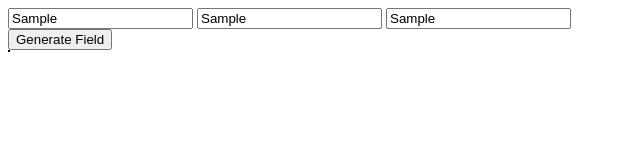
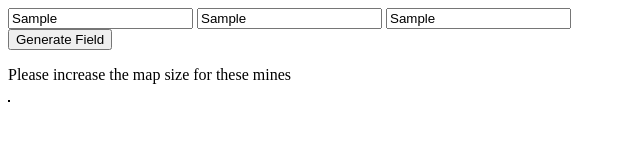
Before and after one commit to MattSturdy/minesweeper, a plain HTML site: page index.html in a window 1280 px wide. Both pictures are taken after typing "Sample", "Sample", "Sample" into the empty fields and a click on the button "Generate Field". Shown: the whole page, without its empty margins (0-640 px from the left). Drawn offline with Linux system fonts and the light colour scheme.

Commit message:
prevent infinate loop

```diff
--- a/index.html
+++ b/index.html
@@ -16,7 +16,7 @@
         <input type="text" value="" placeholder="mines" />
       </form>
       <button onclick="getValues()">Generate Field</button>
-      <div id="map"></div>
+      <p id="format"></p>
       <table id="table"></table>
     </main>
   </body>
--- a/main.js
+++ b/main.js
@@ -4,9 +4,11 @@ const getValues = () => {
   let columns = x.elements[1].value;
   let mines = x.elements[2].value;
   let table = document.getElementById("table");
+
   table.innerHTML = "";
+  document.getElementById("format").innerHTML = "";
 
-  let filledMap = getMinefield(rows, columns, mines);
+  let filledMap = checkMapIsValid(rows, columns, mines);
 
   for (let i = 0; i < filledMap.length; i++) {
     let newRow = table.insertRow(table.length);
@@ -14,6 +16,15 @@ const getValues = () => {
       let cell = newRow.insertCell(j);
       cell.innerHTML = filledMap[i][j];
     }
+  }
+};
+
+const checkMapIsValid = (rows, columns, mines) => {
+  if (rows * columns > mines) {
+    return getMinefield(rows, columns, mines);
+  } else {
+    document.getElementById("format").innerHTML =
+      "Please increase the map size for these mines";
   }
 };
 
```
